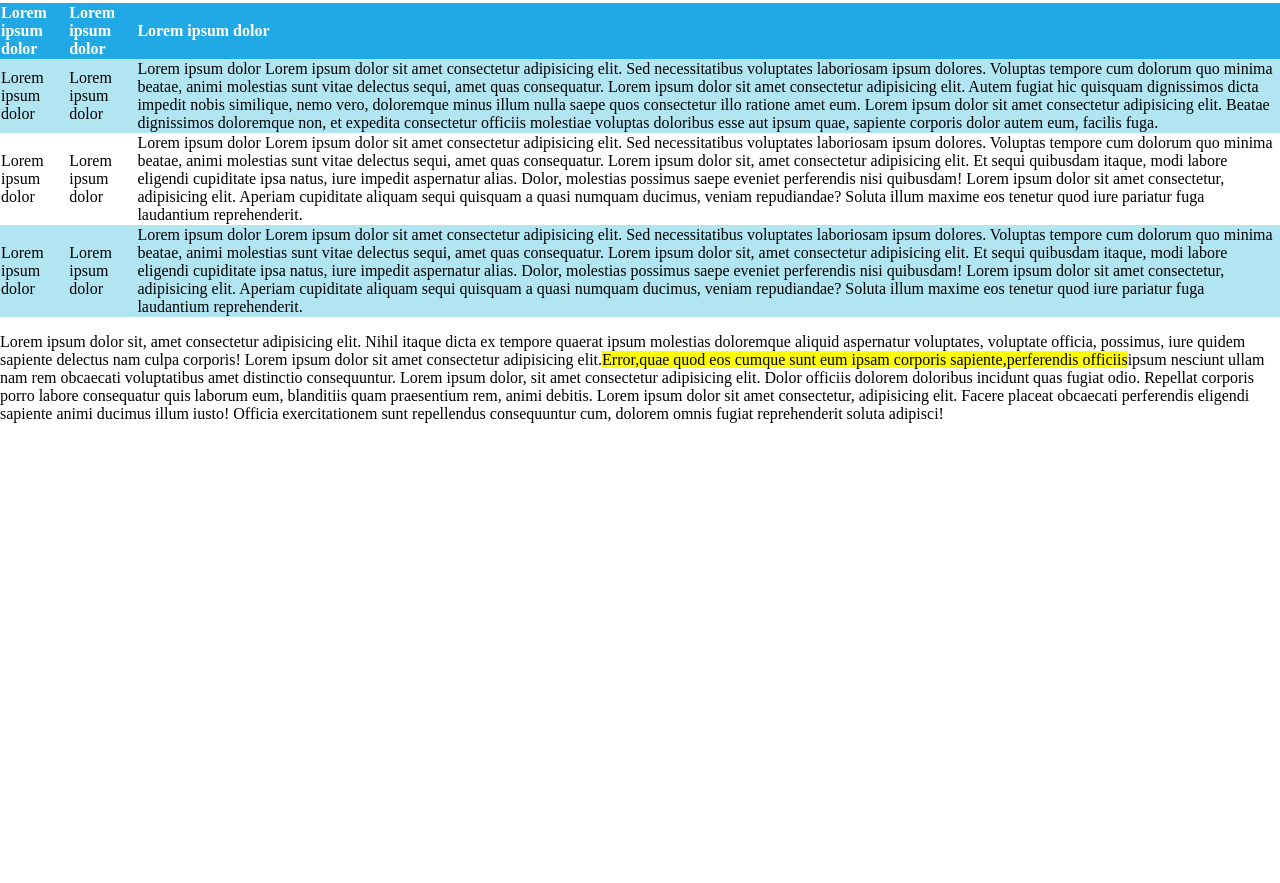
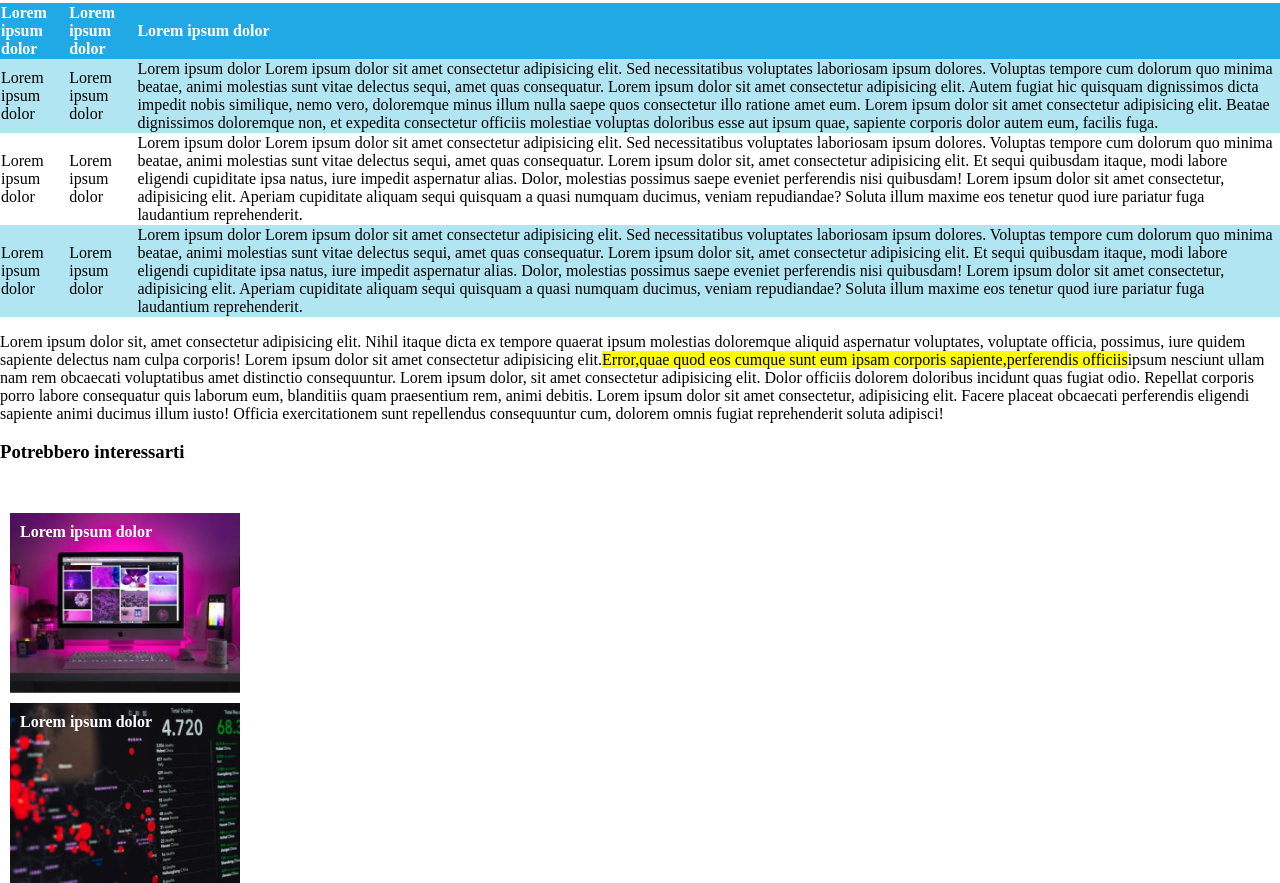
Before and after one commit to KevinTrupia18/html-css-booleaner, a plain HTML site: page index.html in a window 1280 px wide. Shown: the part 924-1807 px from the top of the page. Before the commit the page ends 1363 px from the top, so only its background shows below. Drawn offline with Linux system fonts and the light colour scheme.

Commit message:
feat: aggiunto l'ultima parte dell'articolo all'interno di un aside nel file index.html e collegato con le classi lo stile nel file style.css

```diff
--- a/index.html
+++ b/index.html
@@ -87,7 +87,8 @@
                         <tr>
                             <td class="even">Lorem ipsum dolor</td>
                             <td class="even">Lorem ipsum dolor</td>
-                            <td class="even">Lorem ipsum dolor Lorem ipsum dolor sit amet consectetur adipisicing elit. Sed
+                            <td class="even">Lorem ipsum dolor Lorem ipsum dolor sit amet consectetur adipisicing elit.
+                                Sed
                                 necessitatibus voluptates laboriosam ipsum dolores. Voluptas tempore cum dolorum quo
                                 minima beatae, animi molestias sunt vitae delectus sequi, amet quas consequatur. Lorem
                                 ipsum dolor sit, amet consectetur adipisicing elit. Et sequi quibusdam itaque, modi
@@ -141,6 +142,21 @@
             </section>
 
         </article>
+
+        <aside>
+            <h3>Potrebbero interessarti</h3>
+
+            <div class="related-article">
+                <h4 class="related-article tech-article">Lorem ipsum dolor</h4>
+
+            </div>
+
+            <div class="related-article">
+                <h4 class="related-article finance-article">Lorem ipsum dolor</h4>
+
+            </div>
+
+        </aside>
     </main>
 
 
--- a/style.css
+++ b/style.css
@@ -74,3 +74,30 @@ tr{
 td.even{
     background-color: #fff;
 }
+
+
+.related-article{
+    color: #fff;
+    width: 210px;
+    height: 160px;
+    background-position: center;
+    background-repeat: no-repeat;
+    background-size: cover;
+    margin-bottom: 10px;
+    padding: 10px;
+}
+
+.tech-article{
+    background-image: url(./images/monitor.jpg);
+}
+
+.finance-article{
+    background-image: url(./images/graph.jpg);
+}
+
+
+
+.related-article-title{
+    margin: 0;
+    font-size: 1.2rem;
+}
```
